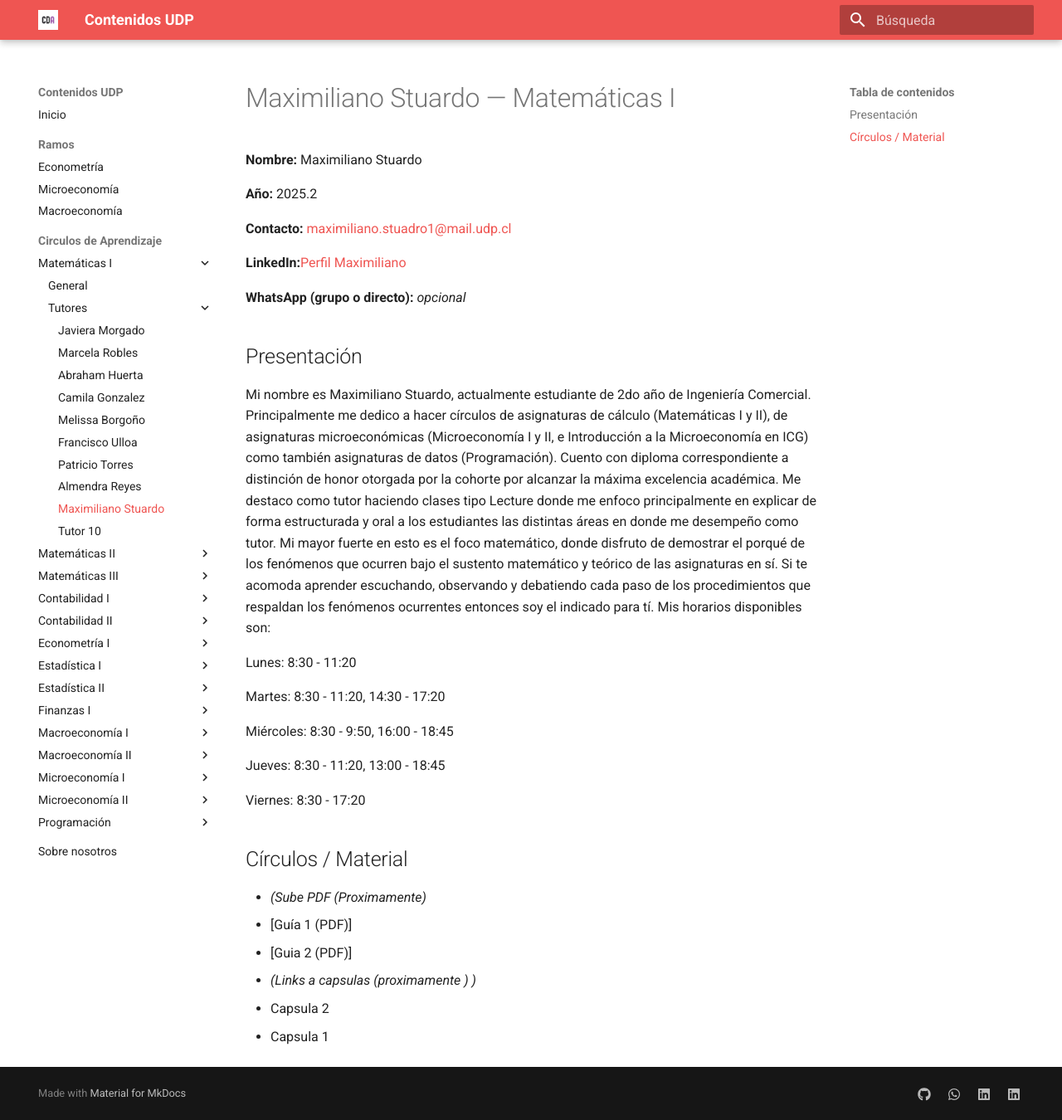
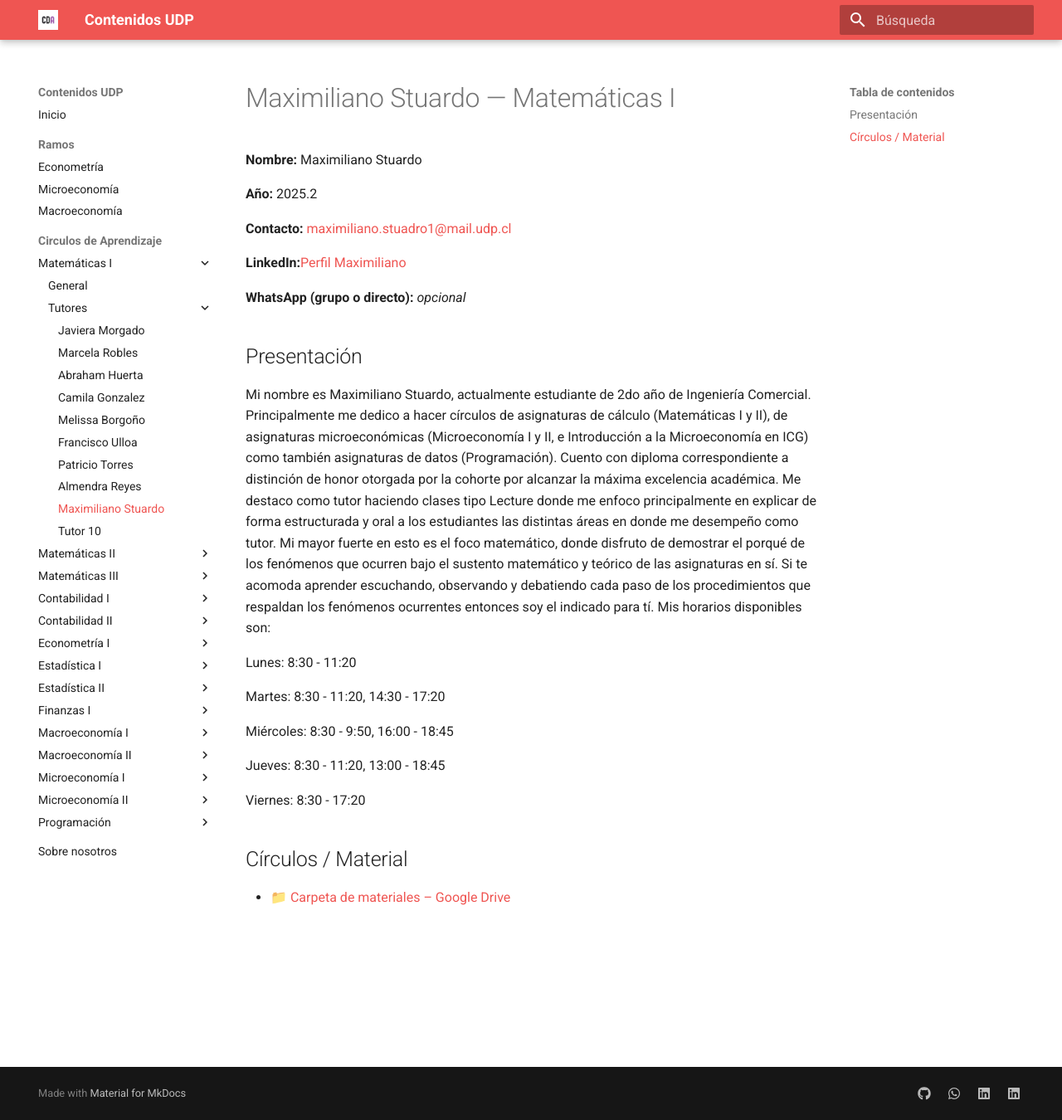
Before and after one commit to cda-fae/cda-fae, an MkDocs documentation site: the page built from docs/tutorias/matematicas-1/tutores/tutor9.md, in a window 1280 px wide and 1350 px high. Shown: the whole window at 83% size. Built offline with MkDocs 1.6.1 and Material for MkDocs 9.7.7, drawn with Linux system fonts in a browser that asks for light colours.

Commit message:
max stuardo mate1 detalles

```diff
--- a/docs/tutorias/matematicas-1/tutores/tutor9.md
+++ b/docs/tutorias/matematicas-1/tutores/tutor9.md
@@ -26,10 +26,4 @@ Viernes: 8:30 - 17:20
 
 ## Círculos / Material
 
-- *(Sube PDF (Proximamente)*
-  - [Guía 1 (PDF)]
-  - [Guia 2 (PDF)]
-
-- *(Links a capsulas (proximamente ) )*
-  - Capsula 2
-  - Capsula 1
+- 📁 [Carpeta de materiales – Google Drive](https://drive.google.com/drive/folders/1QgIyPe7J6vOvGUyhXaR_oMUGdDm9lMWA?usp=sharing)
```
